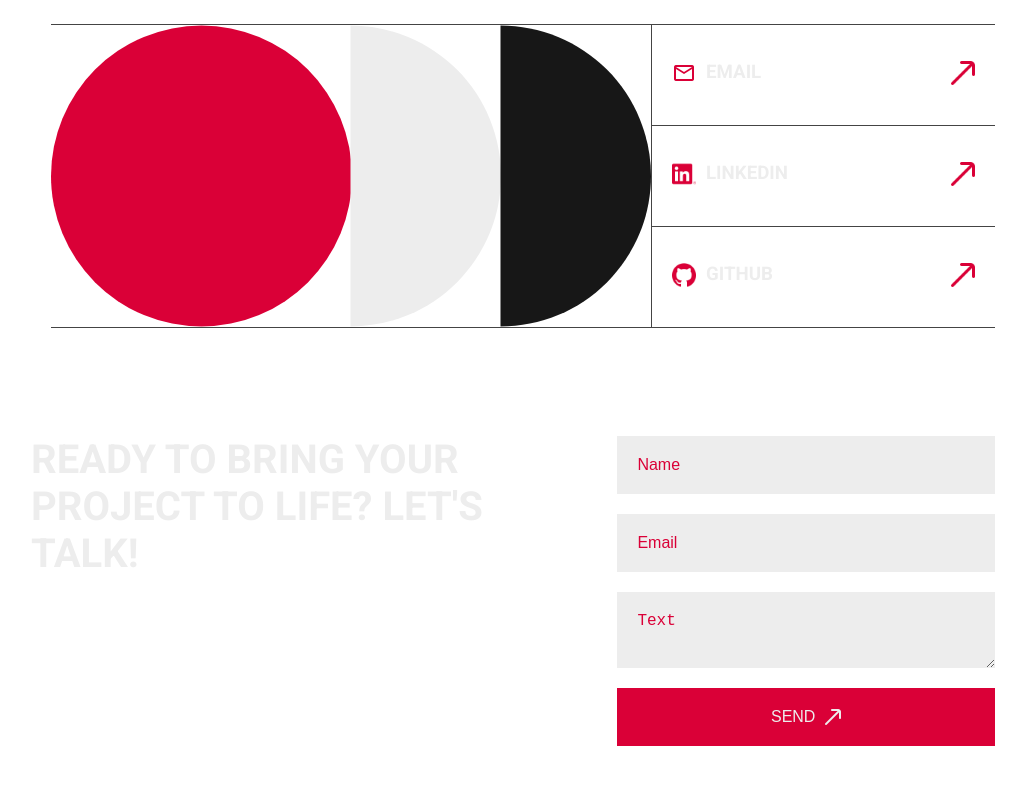
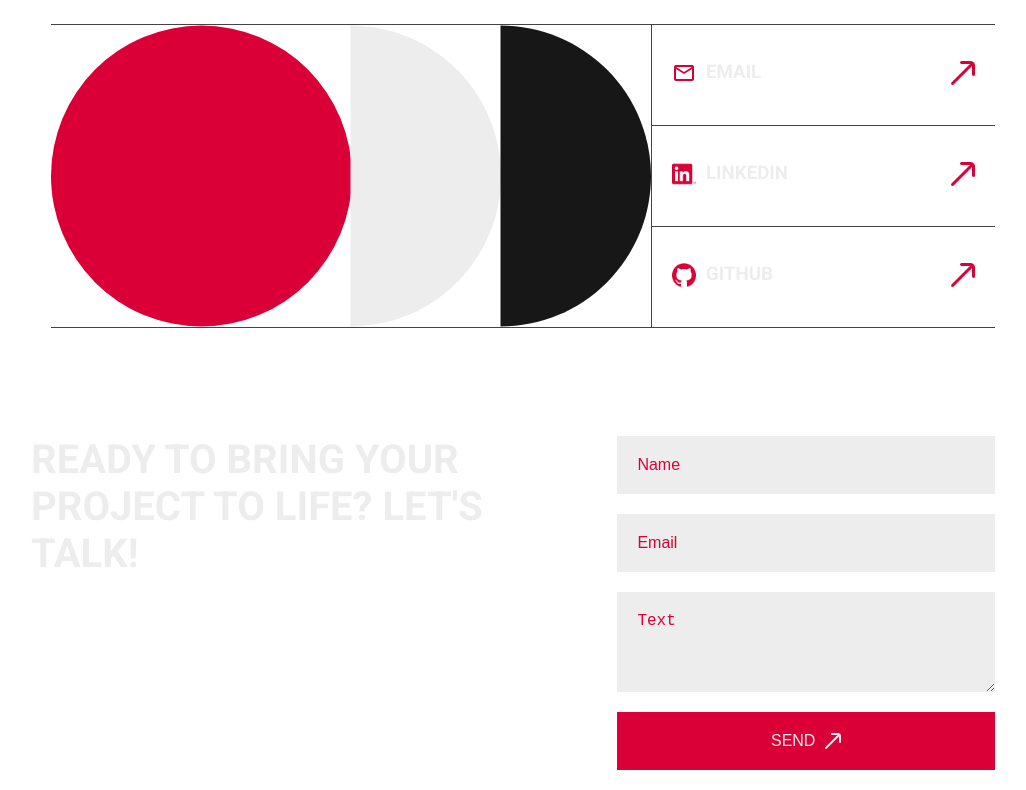
Before and after one commit to midhunk0/portfolio, a React (Vite) app in the folder client/: page / in a window 1280 px wide. Shown: the part 2606-3396 px from the top of the page, without its empty margins (117-1143 px from the left). Before the commit the page ends 3372 px from the top, so only its background shows below. Built offline with nearby package versions, Linux system fonts and the light colour scheme; no server answers.

Commit message:
Enhance form styling and add project handling in controller

```diff
--- a/client/src/App.css
+++ b/client/src/App.css
@@ -447,6 +447,13 @@ html{
     font-size: 16px;
 }
 
+.form textarea{
+    max-width: 100%;
+    min-width: 100%;
+    min-height: 100px;
+    resize: vertical;
+}
+
 .form input::placeholder, .form textarea::placeholder{
     color: #DA0037;
 }
```
Also changed, not shown: 1 other file (tests, documents, lock files or other folders).
